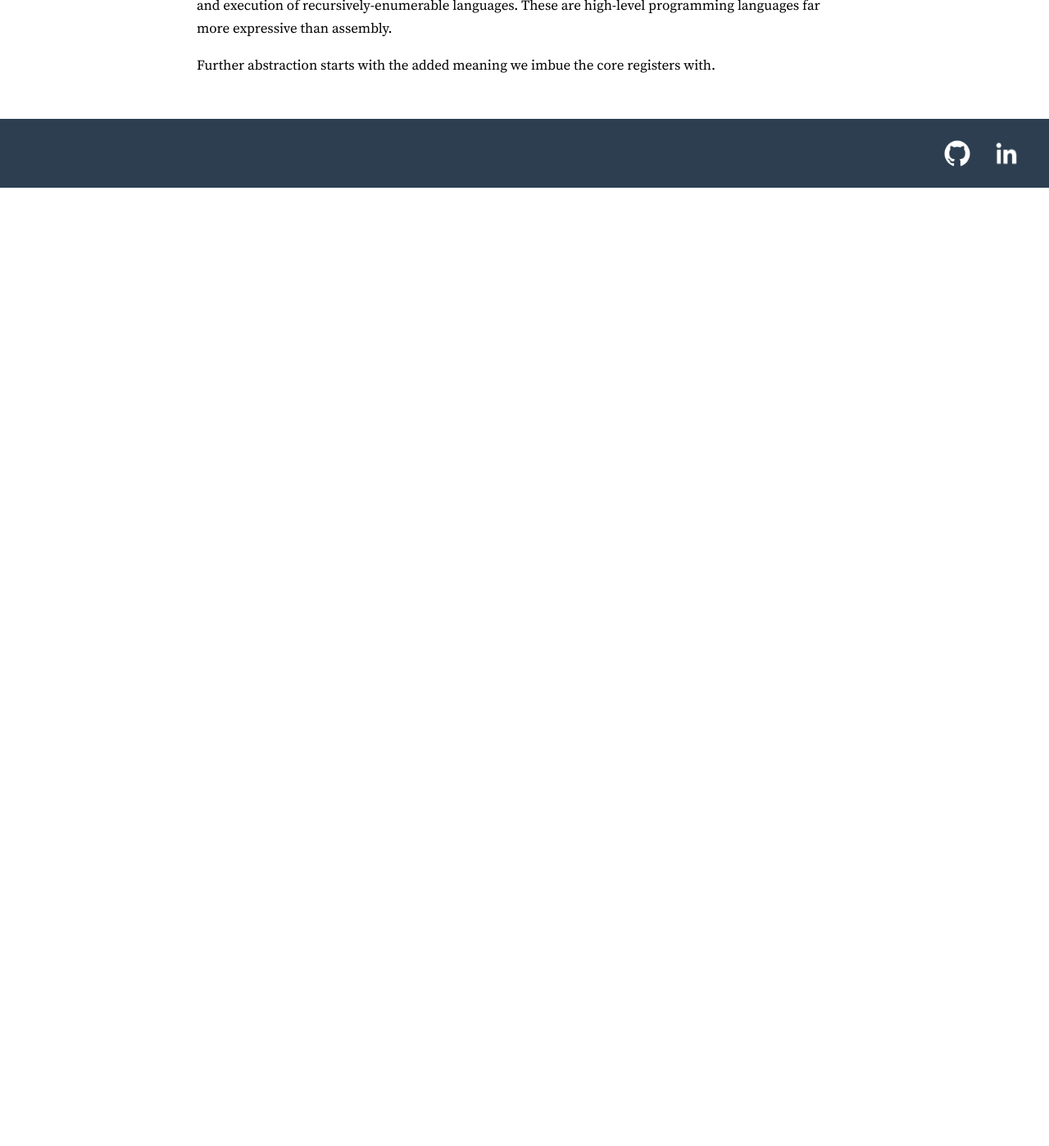
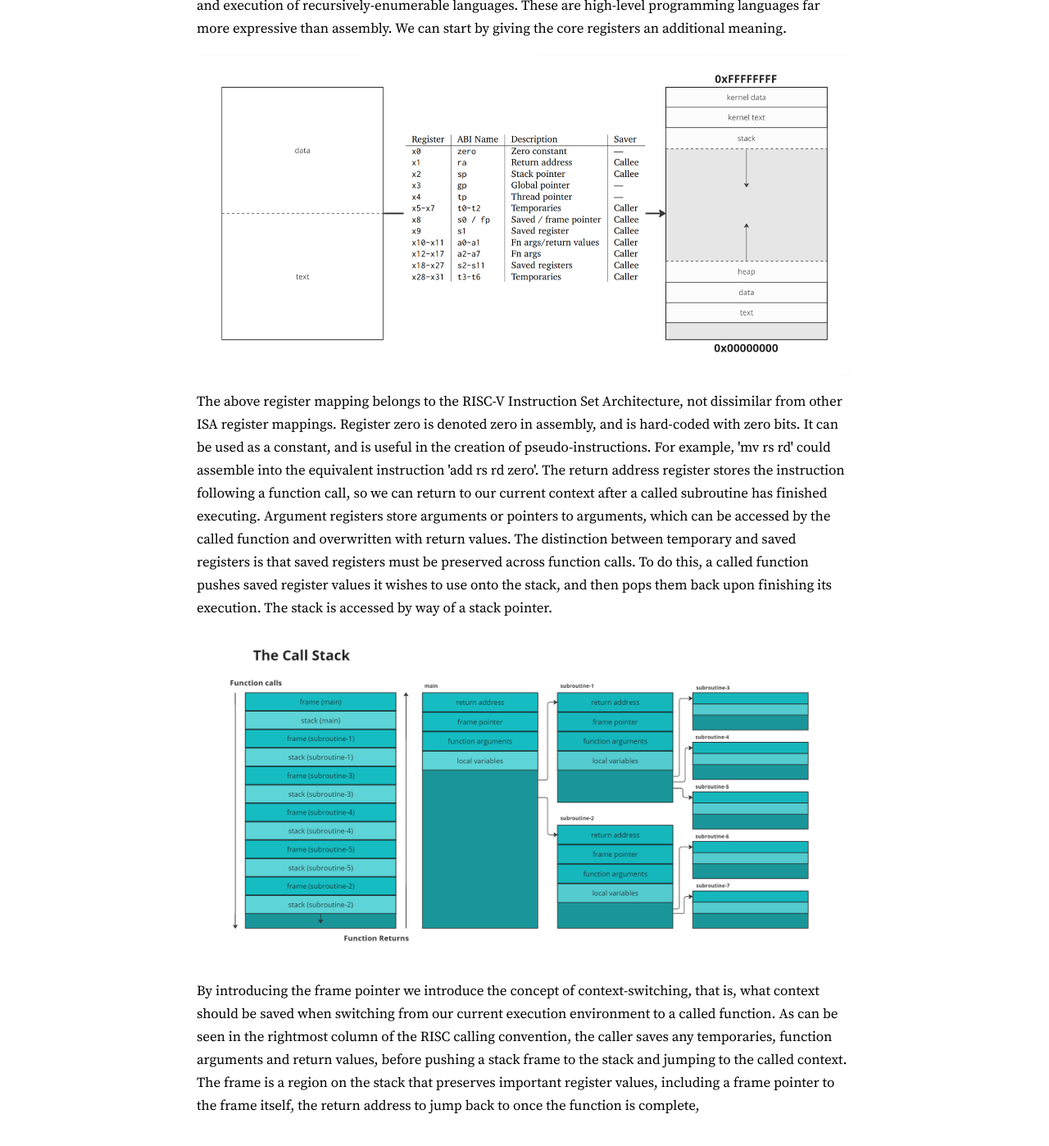
Before and after one commit to Rory-Mac/personal-website, a Jekyll site: the page built from Low-Level Programming/Computer Architecture.markdown, in a window 1280 px wide and 1400 px high, scrolled down 2531 px. Shown: the whole window at 82% size. Built offline with Jekyll 4.4.1, drawn with Linux system fonts in a browser that asks for light colours; before the commit the page ends 2760 px from its top, so only the background shows below that; some of the changed text lies outside the part shown.

Commit message:
call stack diagram + more RISC webdocumentation

```diff
--- a/Low-Level Programming/Computer Architecture.markdown
+++ b/Low-Level Programming/Computer Architecture.markdown
@@ -36,11 +36,28 @@ to main memory but not write-enable the core registers.</p>
 <p>The regular language implemented by the the computer maps to an assembly language. An assembly language is a language with
 near one-to-one correspondance between instructions and binary. For example, the assembly instruction ADD r1, r2, r3 can be directly
 fetch-executed and maps to the bit fields \( 0000000 \; 00011 \; 00010 \; 000 \; 00001 \; 0110011\). Further abstractions allow us to move
-towards the validation and execution of recursively-enumerable languages. These are high-level programming languages far more expressive
-than assembly.</p>
-<p>Further abstraction starts with the added meaning we imbue the core registers with.</p>
+towards the validation and execution of recursively-enumerable languages. These are high-level programming languages far more
+expressive than assembly. We can start by giving the core registers an additional meaning.</p>
+<p><img src="/Assets/images/register_abstraction.png" width="100%" height="100%"></p>
+<p>The above register mapping belongs to the RISC-V Instruction Set Architecture, not dissimilar from other ISA register mappings.
+ Register zero is denoted zero in assembly, and is hard-coded with zero bits. It can be used as a constant, and is useful
+in the creation of pseudo-instructions. For example, 'mv rs rd' could assemble into the equivalent instruction 'add rs rd zero'.
+The return address register stores the instruction following a function call, so we can return to our current context
+after a called subroutine has finished executing. Argument registers store arguments or pointers to arguments, which can be accessed by
+the called function and overwritten with return values. The distinction between temporary and saved registers is that saved registers must
+be preserved across function calls. To do this, a called function pushes saved register values it wishes to use onto the stack, and then
+pops them back upon finishing its execution. The stack is accessed by way of a stack pointer.</p>
+<p><img src="/Assets/images/call_stack.png" width="100%" height="100%"></p>
+<p>By introducing the frame pointer we introduce the concept of context-switching, that is, what context should be saved when switching
+from our current execution environment to a called function. As can be seen in the rightmost column of the RISC calling convention, the
+caller saves any temporaries, function arguments and return values, before pushing a stack frame to the stack and jumping to the called
+context. The frame is a region on the stack that preserves important register values, including a frame pointer to the frame itself,
+the return address to jump back to once the function is complete,
+</p>
 <!--
-meaning of all core registers + diagram
-context-switching and the call stack
+The call stack diagram
+global pointer points to data, this includes initialised and uninitialised (bss). Uninitialised may contain garbage values or be zeroed.
+thread pointer and thread local storage
+heap, kernel, syscalls
 multi-cycle, pipelined, branch prediction
 -->
```
Also changed, not shown: Assets/images/RISC_registers.png (added), Assets/images/call_stack.png (added), Assets/images/register_abstraction.png (added).
